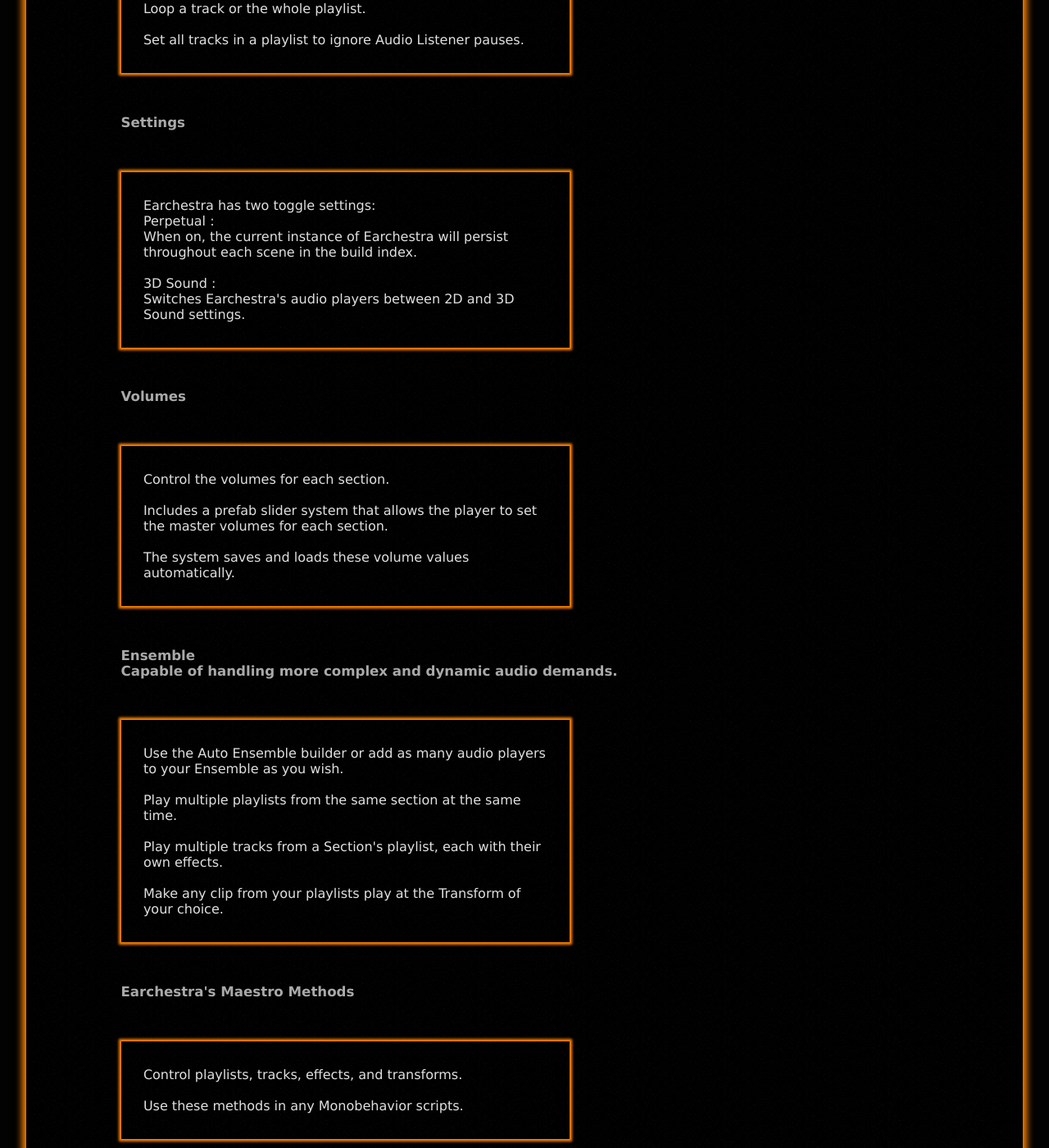
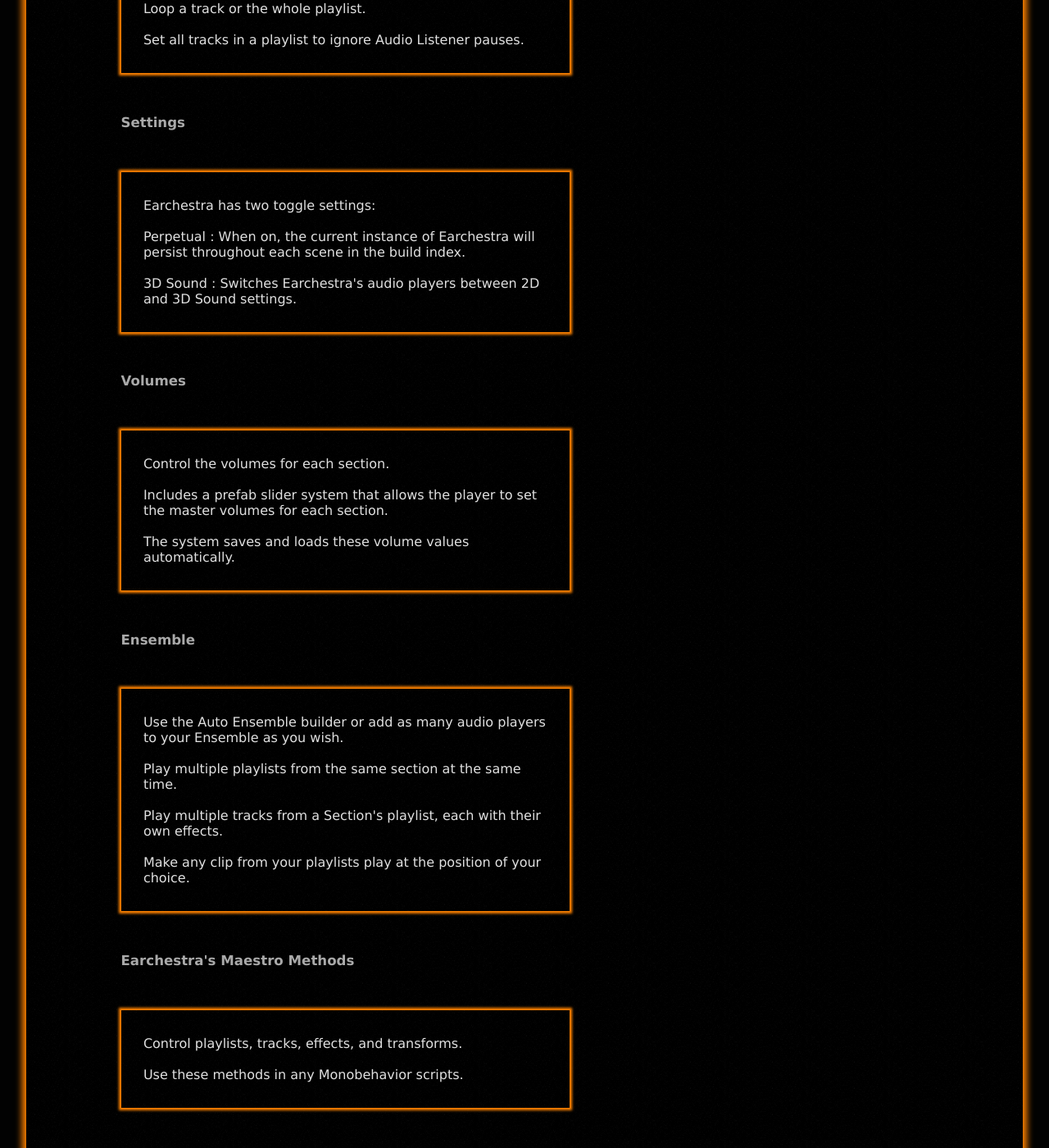
Before and after one commit to Madsir/madsirstudio.github.io, a Jekyll site: the page built from earchestra/index.html, in a window 1280 px wide and 1400 px high, scrolled down 1217 px. Shown: the whole window at 82% size. Built offline with Jekyll 4.4.1, drawn with Linux system fonts in a browser that asks for light colours.

Commit message:
Update index.html

```diff
--- a/earchestra/index.html
+++ b/earchestra/index.html
@@ -110,9 +110,9 @@
 	  <br></div><br>
 	  <h2>Settings</h2>h2>
 	  <br><div class="baround"><br>
-		  <p> Earchestra has two toggle settings:<br>
-		  Perpetual :<br> When on, the current instance of Earchestra will persist throughout each scene in the build index.
-                 <br><br> 3D Sound : <br> Switches Earchestra's audio players between 2D and 3D Sound settings.
+		  <p> Earchestra has two toggle settings:<br><br>
+		  Perpetual : When on, the current instance of Earchestra will persist throughout each scene in the build index.
+                 <br><br> 3D Sound : Switches Earchestra's audio players between 2D and 3D Sound settings.
 </p>
 	<br></div><br>
     <h2>Volumes</h2>
@@ -120,13 +120,13 @@
     <p>Control the volumes for each section.<br><br>Includes a prefab slider system that allows the player to set the master volumes for each section.<br><br>The system saves and loads these volume values automatically.
 	  </p> <br></div>
       <br>
-        <h2>Ensemble<br>Capable of handling more complex and dynamic audio demands.</h2>
+        <h2>Ensemble</h2>
     <br>
 	  <div class="baround"><br><p>
 		  Use the Auto Ensemble builder or add as many audio players to your Ensemble as you wish.<br><br>
     Play multiple playlists from the same section at the same time. <br> <br>
     Play multiple tracks from a Section's playlist, each with their own effects. <br> <br>
-    Make any clip from your playlists play at the Transform of your choice.
+    Make any clip from your playlists play at the position of your choice.
     </p>
   <br>
 	  </div>
```
